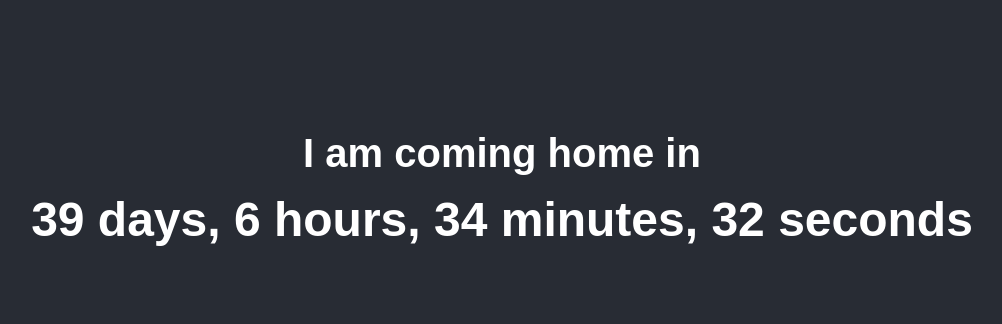
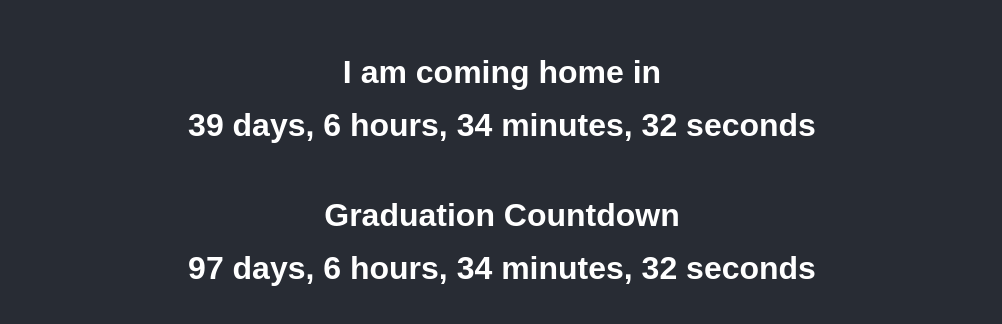
Before and after one commit to ralphcastaneda1/countdown, a plain HTML site: page index.html in a window 1280 px wide. Shown: the part 224-548 px from the top of the page, without its empty margins (138-1140 px from the left). Drawn offline with Linux system fonts and the light colour scheme.

Commit message:
Update index.html

```diff
--- a/index.html
+++ b/index.html
@@ -3,7 +3,7 @@
 <head>
     <meta charset="UTF-8">
     <meta name="viewport" content="width=device-width, initial-scale=1.0">
-    <title>Countdown to December 20</title>
+    <title>Countdown Timers</title>
     <style>
         body {
             font-family: Arial, sans-serif;
@@ -18,31 +18,32 @@
             text-align: center;
         }
         h1 {
-            font-size: 2.5rem;
+            font-size: 2rem;
             margin-bottom: 1rem;
         }
-        #timer {
-            font-size: 3rem;
+        .timer {
+            font-size: 2rem;
             font-weight: bold;
+            margin-bottom: 2rem;
         }
     </style>
 </head>
 <body>
     <h1>I am coming home in</h1>
-    <div id="timer">Loading...</div>
+    <div id="homeTimer" class="timer">Loading...</div>
+
+    <h1>Graduation Countdown</h1>
+    <div id="gradTimer" class="timer">Loading...</div>
 
     <script>
-        // Set the target date for December 20, 2024
-        const targetDate = new Date("2025-03-20T00:00:00").getTime();
-
-        // Function to update the timer
+        function startCountdown(targetDate, elementId) {
             function updateTimer() {
                 const now = new Date().getTime();
                 const timeLeft = targetDate - now;
 
                 if (timeLeft <= 0) {
-                document.getElementById("timer").textContent = "I'm home!";
-                clearInterval(timerInterval); // Stop the timer when the date is reached
+                    document.getElementById(elementId).textContent = "The day has arrived!";
+                    clearInterval(interval);
                     return;
                 }
 
@@ -51,13 +52,21 @@
                 const minutes = Math.floor((timeLeft % (1000 * 60 * 60)) / (1000 * 60));
                 const seconds = Math.floor((timeLeft % (1000 * 60)) / 1000);
 
-            document.getElementById("timer").textContent =
+                document.getElementById(elementId).textContent =
                     `${days} days, ${hours} hours, ${minutes} minutes, ${seconds} seconds`;
             }
 
-        // Update the timer every second
-        const timerInterval = setInterval(updateTimer, 1000);
-        updateTimer(); // Initial call to avoid delay
+            updateTimer(); // Initial update
+            const interval = setInterval(updateTimer, 1000);
+        }
+
+        // Set target dates
+        const homeDate = new Date("2025-03-20T00:00:00").getTime();
+        const gradDate = new Date("2025-05-17T00:00:00").getTime();
+
+        // Start countdowns
+        startCountdown(homeDate, "homeTimer");
+        startCountdown(gradDate, "gradTimer");
     </script>
 </body>
 </html>
```
Lines whose indentation alone changed are shown as unchanged.
